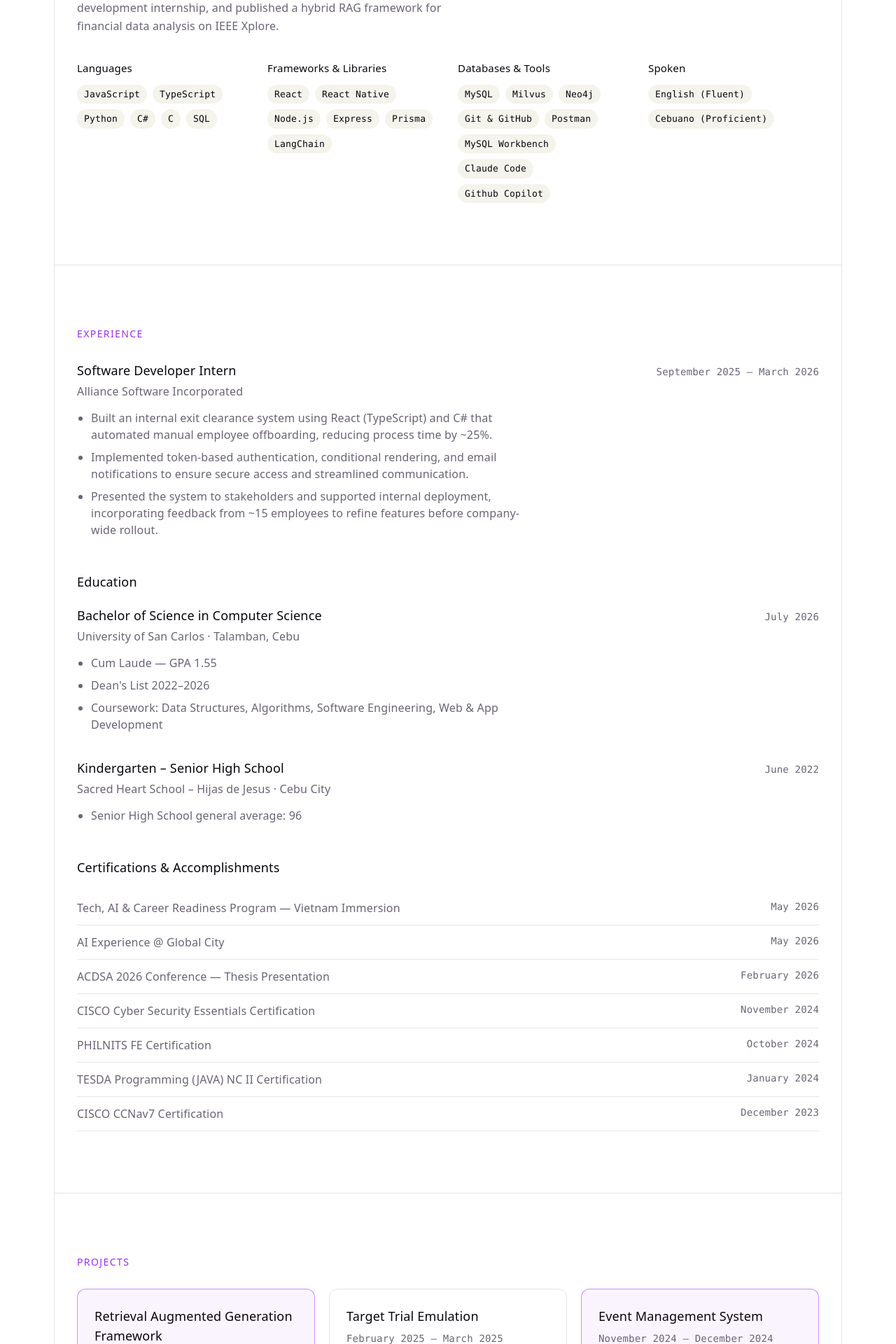
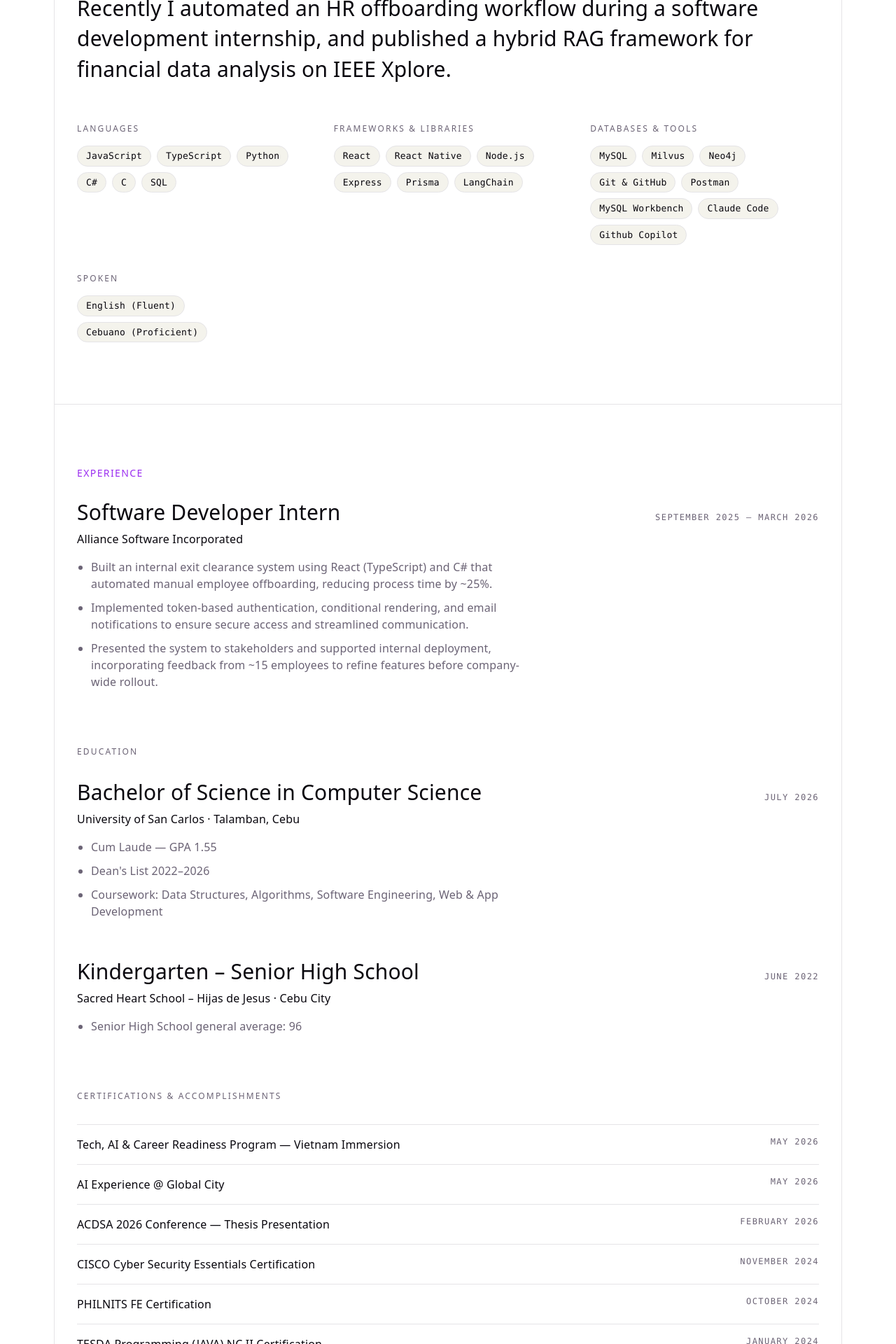
Before and after one commit to CedRaf/Portfolio, a React (Vite) app: page / in a window 1280 px wide. Shown: the part 760-2680 px from the top of the page at 70% size. Built offline with nearby package versions, Linux system fonts and the light colour scheme.

Commit message:
feat: enhanced layout and styling across About, Contact, Experience, and Projects sections

```diff
--- a/src/sections/About.tsx
+++ b/src/sections/About.tsx
@@ -5,19 +5,21 @@
 export function About() {
   return (
     <Section id="about" title="About">
-      <p className="max-w-[62ch] leading-relaxed">{site.intro}</p>
+      <p className="max-w-[62ch] font-display text-2xl leading-[1.45] text-heading lg:text-3xl">
+        {site.intro}
+      </p>
 
-      <ul className="mt-9 grid list-none grid-cols-[repeat(auto-fit,minmax(240px,1fr))] gap-7 p-0">
+      <ul className="mt-14 grid list-none grid-cols-[repeat(auto-fit,minmax(240px,1fr))] gap-10 p-0">
         {skills.map((group) => (
           <li key={group.label}>
-            <h3 className="mb-3 text-[15px] font-medium text-heading">
+            <h3 className="mb-4 text-xs font-medium uppercase tracking-[0.18em]">
               {group.label}
             </h3>
             <ul className="flex list-none flex-wrap gap-2 p-0">
               {group.items.map((item) => (
                 <li
                   key={item}
-                  className="rounded-full bg-muted px-2.5 py-1 font-mono text-[13px] text-heading"
+                  className="rounded-full border border-border bg-muted px-3 py-1 font-mono text-[13px] text-heading"
                 >
                   {item}
                 </li>
--- a/src/sections/Contact.tsx
+++ b/src/sections/Contact.tsx
@@ -6,12 +6,14 @@
 export function Contact() {
   return (
     <Section id="contact" title="Contact">
-      <p className="max-w-[62ch] leading-relaxed">
-        I'm open to software development roles and collaboration. The fastest way
-        to reach me is via email.
+      <p className="max-w-[62ch] font-display text-3xl leading-[1.25] text-heading lg:text-5xl">
+        I&rsquo;m open to software development roles and collaboration.
+      </p>
+      <p className="mt-6 max-w-[62ch] leading-relaxed">
+        The fastest way to reach me is via email.
       </p>
 
-      <div className="mt-8 flex flex-wrap gap-3">
+      <div className="mt-10 flex flex-wrap gap-3">
         <Button href={`mailto:${site.email}`} variant="primary">
           <Mail className="size-4" aria-hidden="true" />
           {site.email}
--- a/src/sections/Experience.tsx
+++ b/src/sections/Experience.tsx
@@ -1,21 +1,23 @@
 import { Section } from '../components/Section'
 import { accomplishments, education, roles } from '../data/experience'
 
-const headRow = 'flex flex-wrap items-baseline justify-between gap-2'
-const meta = 'font-mono text-sm whitespace-nowrap'
-const bullets = 'mt-3.5 flex max-w-[72ch] list-disc flex-col gap-2 pl-5'
+const headRow = 'flex flex-wrap items-baseline justify-between gap-3'
+const title = 'font-display text-2xl text-heading lg:text-3xl'
+const meta = 'font-mono text-xs uppercase tracking-[0.12em] whitespace-nowrap'
+const bullets = 'mt-4 flex max-w-[72ch] list-disc flex-col gap-2.5 pl-5'
+const subhead = 'mt-20 mb-8 text-xs font-medium uppercase tracking-[0.18em]'
 
 export function Experience() {
   return (
     <Section id="experience" title="Experience">
-      <ol className="flex list-none flex-col gap-9 p-0">
+      <ol className="flex list-none flex-col gap-14 p-0">
         {roles.map((role) => (
           <li key={`${role.company}-${role.title}`}>
             <div className={headRow}>
-              <h3 className="text-lg font-medium text-heading">{role.title}</h3>
+              <h3 className={title}>{role.title}</h3>
               <p className={meta}>{role.period}</p>
             </div>
-            <p className="mt-1">{role.company}</p>
+            <p className="mt-2 text-heading">{role.company}</p>
             <ul className={bullets}>
               {role.highlights.map((highlight) => (
                 <li key={highlight}>{highlight}</li>
@@ -25,17 +27,15 @@
         ))}
       </ol>
 
-      <h3 className="mt-12 mb-5 text-lg font-medium text-heading">Education</h3>
-      <ol className="flex list-none flex-col gap-9 p-0">
+      <h3 className={subhead}>Education</h3>
+      <ol className="flex list-none flex-col gap-14 p-0">
         {education.map((entry) => (
           <li key={entry.school}>
             <div className={headRow}>
-              <h4 className="text-lg font-medium text-heading">
-                {entry.credential}
-              </h4>
+              <h4 className={title}>{entry.credential}</h4>
               <p className={meta}>{entry.period}</p>
             </div>
-            <p className="mt-1">
+            <p className="mt-2 text-heading">
               {entry.school} · {entry.location}
             </p>
             <ul className={bullets}>
@@ -47,16 +47,15 @@
         ))}
       </ol>
 
-      <h3 className="mt-12 mb-5 text-lg font-medium text-heading">
-        Certifications &amp; Accomplishments
-      </h3>
-      <ul className="flex list-none flex-col p-0">
+      <h3 className={subhead}>Certifications &amp; Accomplishments</h3>
+      {/* Hairline rows, Griffin-style — the border does the dividing, not spacing. */}
+      <ul className="flex list-none flex-col border-t border-border p-0">
         {accomplishments.map((item) => (
           <li
             key={item.title}
-            className="flex flex-wrap justify-between gap-3 border-b border-border py-3"
+            className="flex flex-wrap justify-between gap-3 border-b border-border py-4"
           >
-            <span>{item.title}</span>
+            <span className="text-heading">{item.title}</span>
             <span className={meta}>{item.date}</span>
           </li>
         ))}
--- a/src/sections/Projects.tsx
+++ b/src/sections/Projects.tsx
@@ -2,13 +2,18 @@
 import { ArrowUpRight } from 'lucide-react'
 import { Section } from '../components/Section'
 import { projects } from '../data/projects'
+
+const cardLink =
+  'inline-flex w-fit items-center gap-1.5 border-b border-transparent pb-0.5 text-[15px] text-accent no-underline transition-colors hover:border-accent'
 
 export function Projects() {
   const reduceMotion = useReducedMotion()
 
   return (
     <Section id="projects" title="Projects">
-      <ul className="grid list-none grid-cols-[repeat(auto-fit,minmax(320px,1fr))] gap-5 p-0">
+      {/* Columns are capped rather than auto-fit: on an ultrawide monitor
+          auto-fit produced six tracks for five projects. */}
+      <ul className="grid list-none grid-cols-1 gap-4 p-0 md:grid-cols-2 xl:grid-cols-3">
         {projects.map((project, index) => (
           <motion.li
             key={project.title}
@@ -20,17 +25,13 @@
               delay: reduceMotion ? 0 : index * 0.06,
               ease: [0.22, 1, 0.36, 1],
             }}
-            className={`flex flex-col gap-3 rounded-xl border p-6 transition duration-200 hover:border-accent/50 hover:shadow-card ${
-              project.featured
-                ? 'border-accent/50 bg-accent/5'
-                : 'border-border'
-            }`}
+            className="flex flex-col gap-4 rounded-xl border border-border bg-muted p-8 transition-colors duration-200 hover:border-heading/30"
           >
-            <div className="flex flex-wrap items-baseline justify-between gap-2">
-              <h3 className="text-lg font-medium text-heading">
+            <div className="flex flex-col gap-2">
+              <h3 className="font-display text-2xl text-heading">
                 {project.title}
               </h3>
-              <p className="font-mono text-sm whitespace-nowrap">
+              <p className="font-mono text-xs uppercase tracking-[0.12em] whitespace-nowrap">
                 {project.period}
               </p>
             </div>
@@ -49,7 +50,7 @@
               {project.stack.map((tech) => (
                 <li
                   key={tech}
-                  className="rounded-full bg-muted px-2.5 py-1 font-mono text-[13px] text-heading"
+                  className="rounded-full border border-border px-3 py-1 font-mono text-[13px] text-heading"
                 >
                   {tech}
                 </li>
@@ -57,13 +58,13 @@
             </ul>
 
             {(project.repoUrl || project.paperUrl) && (
-              <div className="mt-auto flex flex-wrap items-center gap-4">
+              <div className="mt-auto flex flex-wrap items-center gap-5 pt-2">
                 {project.repoUrl && (
                   <a
                     href={project.repoUrl}
                     target="_blank"
                     rel="noopener noreferrer"
-                    className="inline-flex w-fit items-center gap-1 border-b border-transparent pt-1 text-[15px] text-accent no-underline hover:border-accent"
+                    className={cardLink}
                   >
                     View source
                     <span className="sr-only"> for {project.title}</span>
@@ -76,7 +77,7 @@
                     href={project.paperUrl}
                     target="_blank"
                     rel="noopener noreferrer"
-                    className="inline-flex w-fit items-center gap-1 border-b border-transparent pt-1 text-[15px] text-accent no-underline hover:border-accent"
+                    className={cardLink}
                   >
                     View paper
                     <span className="sr-only"> for {project.title}</span>
```
